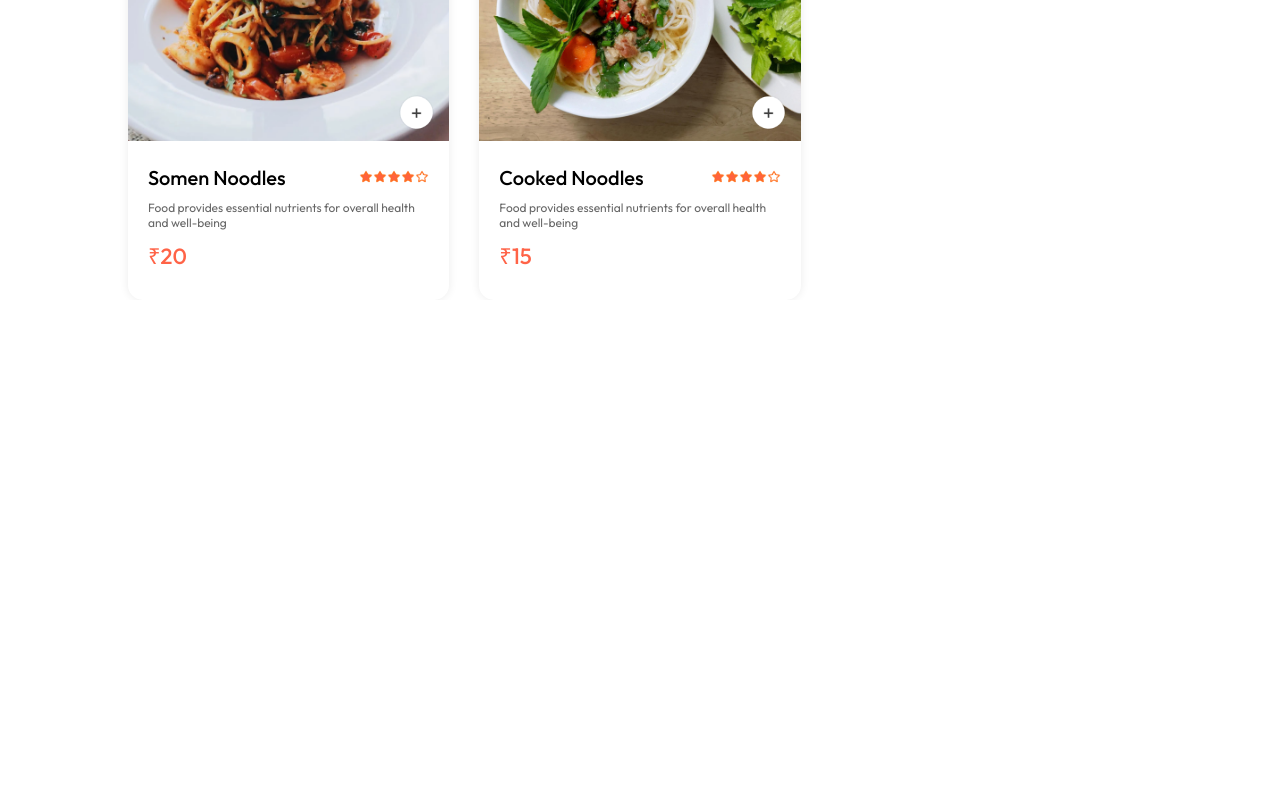
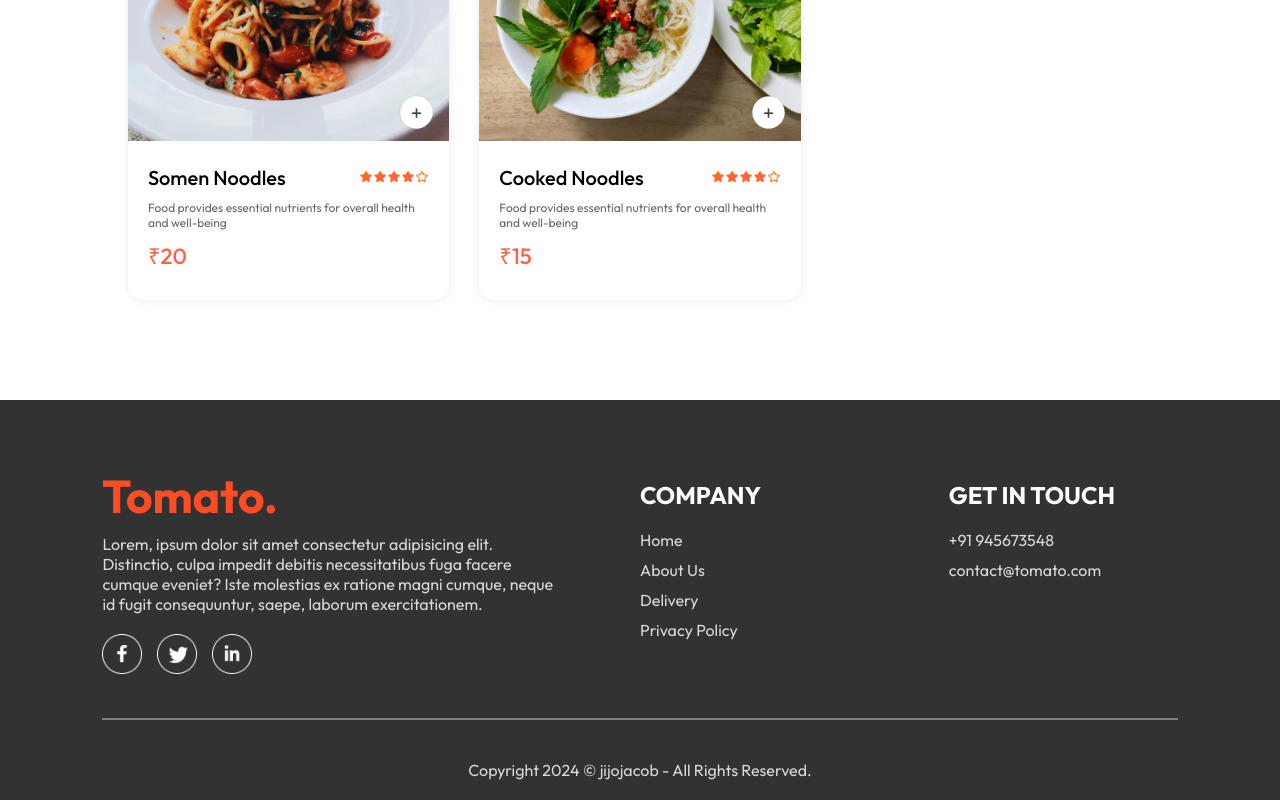
Before and after one commit to Jijojacob988/Tomato, a React (Vite) app in the folder frontend/: page / in a window 1280 px wide. Shown: the part 5675-6475 px from the top of the page. Before the commit the page ends 5975 px from the top, so only its background shows below. Built offline with nearby package versions, Linux system fonts and the light colour scheme.

Commit message:
footer added and designed

```diff
--- a/frontend/src/App.jsx
+++ b/frontend/src/App.jsx
@@ -1,22 +1,25 @@
-import React from 'react'
-import Navbar from './components/Navbar/Navbar'
-import { Route, Routes } from 'react-router-dom'
-import Home from './pages/Home/Home'
-import Cart from './pages/Cart/Cart'
-import PlaceOrder from './pages/PlaceOrder/PlaceOrder'
+import React from "react";
+import Navbar from "./components/Navbar/Navbar";
+import { Route, Routes } from "react-router-dom";
+import Home from "./pages/Home/Home";
+import Cart from "./pages/Cart/Cart";
+import PlaceOrder from "./pages/PlaceOrder/PlaceOrder";
+import Footer from "./components/Footer/Footer";
 
 const App = () => {
   return (
-    <div className='app'>
-      <Navbar/>
-      <Routes>
-        < Route path='/' element={<Home/>} />
-        <Route path='/cart' element={<Cart/>} />
-        <Route path='/order' element={<PlaceOrder/>} />
-      </Routes>
+    <>
+      <div className="app">
+        <Navbar />
+        <Routes>
+          <Route path="/" element={<Home />} />
+          <Route path="/cart" element={<Cart />} />
+          <Route path="/order" element={<PlaceOrder />} />
+        </Routes>
+      </div>
+      <Footer />
+    </>
+  );
+};
 
-    </div>
-  )
-}
-
-export default App
+export default App;
--- a/frontend/src/components/FoodDisplay/FoodDisplay.jsx
+++ b/frontend/src/components/FoodDisplay/FoodDisplay.jsx
@@ -11,8 +11,11 @@
         <h2>Top dishes near you</h2>
         <div className="food-display-list">
             {food_list.map((item,index)=>{
+                if (category==="All" || category===item.category) {
+
+
                 return <FoodItem key={index} id={item._id} name={item.name} description={item.description} price={item.price} image={item.image} />
-
+                }
             })}
         </div>
 
--- /dev/null
+++ b/frontend/src/components/Footer/Footer.css
@@ -0,0 +1,44 @@
+.footer{
+    color: #d9d9d9;
+    background-color: #323232;
+    display: flex;
+    flex-direction: column;
+    align-items: center;
+    gap: 20px;
+    padding: 20px 8vw;
+    padding-top: 80px;
+    margin-top: 100px;
+}
+.footer-content{
+    width: 100%;
+    display: grid;
+    grid-template-columns: 2fr 1fr 1fr;
+    gap: 80px;
+}
+.footer-content-left, .footer-content-right, .footer-content-center {
+    display: flex;
+    flex-direction: column;
+    align-items: start;
+    gap: 20px;
+}
+.footer-content-left li, .footer-content-right li, .footer-content-center li {
+   list-style: none;
+   margin-bottom: 10px;
+   cursor: pointer;
+}
+ .footer-content-right h2, .footer-content-center h2 {
+    color: white;
+ }
+
+ .footer-social-icons img{
+    width: 40px;
+    margin-right: 15px;
+    cursor: pointer;
+ }
+ .footer hr{
+    width: 100%;
+    height: 2px;
+    margin: 20px 0;
+    background-color: grey;
+    border: none;
+ }
--- /dev/null
+++ b/frontend/src/components/Footer/Footer.jsx
@@ -0,0 +1,47 @@
+import React from "react";
+import "./Footer.css";
+import { assets } from "../../assets/assets";
+
+const Footer = () => {
+  return (
+    <div className="footer" id="footer">
+      <div className="footer-content">
+
+        <div className="footer-content-left">
+            <img src={assets.logo} alt="" />
+            <p>Lorem, ipsum dolor sit amet consectetur adipisicing elit. Distinctio, culpa impedit debitis necessitatibus fuga facere cumque eveniet? Iste molestias ex ratione magni cumque, neque id fugit consequuntur, saepe, laborum exercitationem.</p>
+            <div className="footer-social-icons">
+                <img src={assets.facebook_icon} alt="" />
+                <img src={assets.twitter_icon} alt="" />
+                <img src={assets.linkedin_icon} alt="" />
+            </div>
+
+        </div>
+
+        <div className="footer-content-center">
+            <h2>COMPANY</h2>
+            <ul>
+                <li>Home</li>
+                <li>About Us</li>
+                <li>Delivery</li>
+                <li>Privacy Policy</li>
+            </ul>
+
+        </div>
+
+        <div className="footer-content-right">
+            <h2>GET IN TOUCH</h2>
+            <ul>
+                <li>+91 945673548</li>
+                <li>contact@tomato.com</li>
+            </ul>
+
+        </div>
+      </div>
+      <hr />
+      <p className="footer-copyright">Copyright 2024 © jijojacob - All Rights Reserved.</p>
+    </div>
+  );
+};
+
+export default Footer;
```
